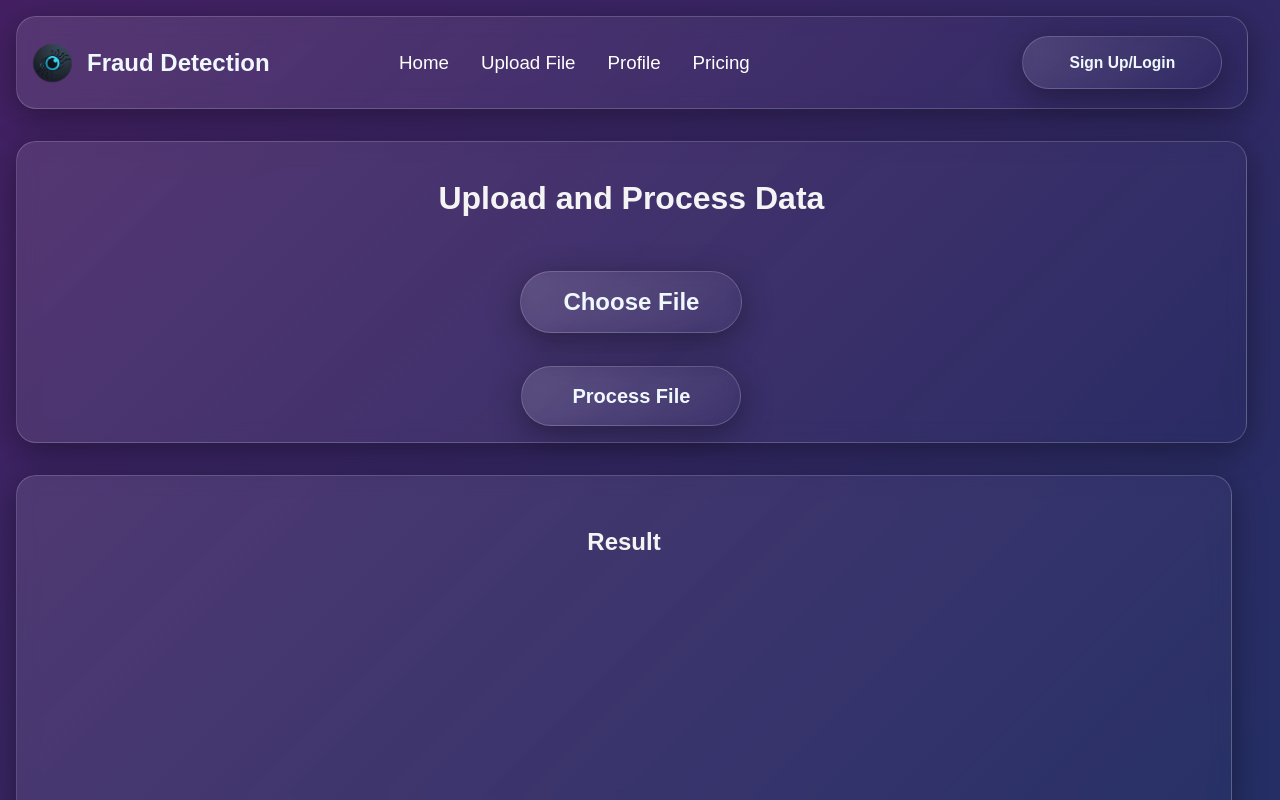
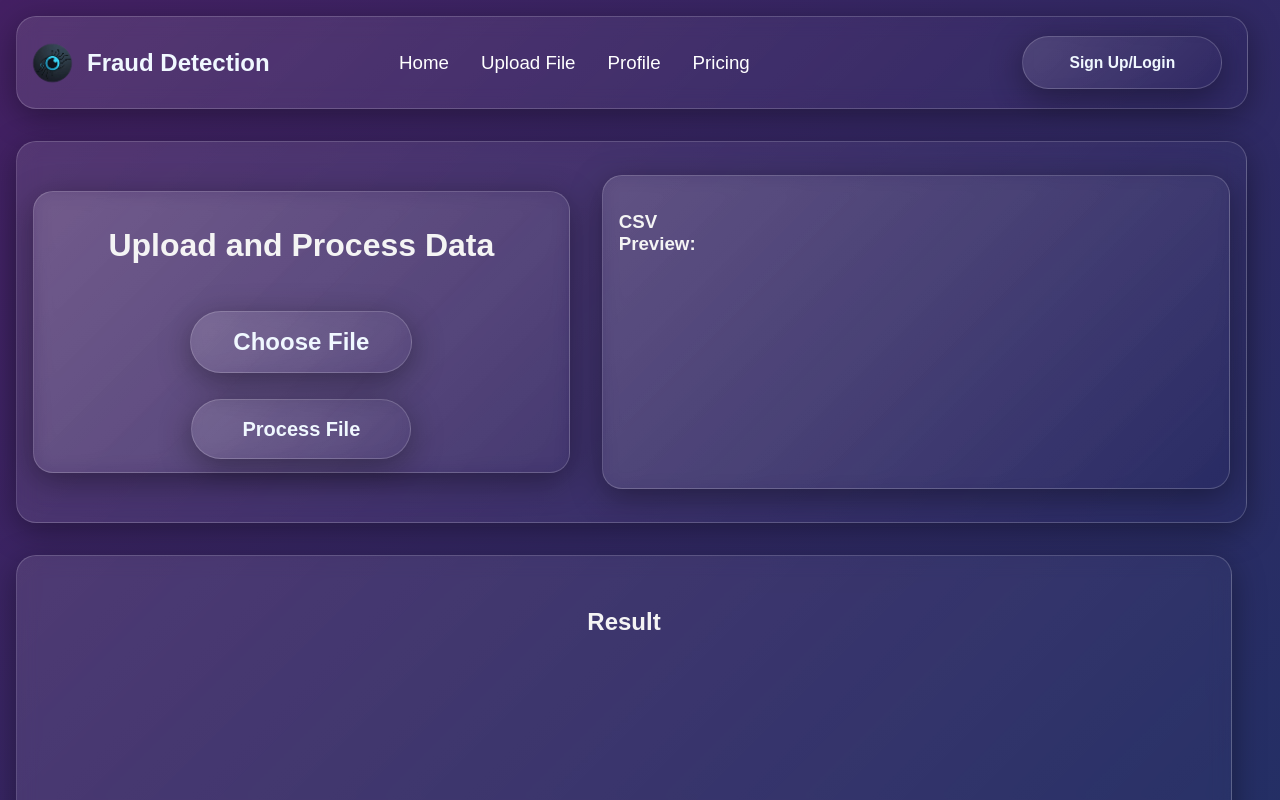
Before and after one commit to keerthirajsivashankar/Data-Detective, a React (Vite) app: page /processing in a window 1280 px wide. Shown: the top 800 px of the page. Built offline with nearby package versions, Linux system fonts and the light colour scheme.

Commit message:
Finished Halfway their man

```diff
--- a/package.json
+++ b/package.json
@@ -12,6 +12,7 @@
   "dependencies": {
     "axios": "^1.7.9",
     "framer-motion": "^12.0.3",
+    "papaparse": "^5.5.2",
     "react": "^18.3.1",
     "react-dom": "^18.3.1",
     "react-router-dom": "^7.1.3"
--- a/src/Pages/Processing.jsx
+++ b/src/Pages/Processing.jsx
@@ -1,10 +1,26 @@
 import React, { useState } from "react";
+import Papa from "papaparse"; // Import PapaParse
 
 const ProcessingPage = () => {
   const [file, setFile] = useState(null);
+  const [csvData, setCsvData] = useState([]); // To store parsed CSV data
 
   const handleFileUpload = (event) => {
-    setFile(event.target.files[0]);
+    const uploadedFile = event.target.files[0];
+    setFile(uploadedFile);
+
+    if (uploadedFile && uploadedFile.type === "text/csv") {
+      // Use PapaParse to parse the CSV file
+      Papa.parse(uploadedFile, {
+        complete: (result) => {
+          console.log("Parsed CSV result:", result);
+          setCsvData(result.data); // Save parsed data
+        },
+        header: true, // Optional: treat the first row as headers
+      });
+    } else {
+      alert("Please upload a valid CSV file!");
+    }
   };
 
   const handleProcess = () => {
@@ -19,21 +35,46 @@ const ProcessingPage = () => {
   return (
     <div className="processing-page">
       <div className="result-1">
+        <div className="pr">
           <h1>Upload and Process Data</h1>
-        {/* Hidden file input */}
           <input
             id="file-upload"
             type="file"
             onChange={handleFileUpload}
             style={{ display: "none" }}
           />
-        {/* Label styled as button */}
           <label htmlFor="file-upload" className="ubtn">
             <h2>Choose File</h2>
           </label>
-        <button className="ubtn" onClick={handleProcess}><h2>Process File</h2></button>
+          <button className="ubtn" onClick={handleProcess}>
+            <h2>Process File</h2>
+          </button>
           {file && <p>Uploaded File: {file.name}</p>}
         </div>
+
+        <div className="pl">
+          <h3>CSV Preview:</h3>
+          <table>
+            <thead>
+              <tr>
+                {csvData[0] && Object.keys(csvData[0]).map((header) => (
+                  <th key={header}>{header}</th>
+                ))}
+              </tr>
+            </thead>
+            <tbody>
+              {csvData.map((row, index) => (
+                <tr key={index}>
+                  {Object.values(row).map((value, idx) => (
+                    <td key={idx}>{value}</td>
+                  ))}
+                </tr>
+              ))}
+            </tbody>
+          </table>
+        </div>
+      </div>
+
       <div className="result">
         <h2>Result</h2>
       </div>
--- a/src/index.css
+++ b/src/index.css
@@ -38,24 +38,40 @@ body {
 /* HomePage.css */
 
 /*Processing Page*/
-.processing-page{
+.processing-page {
   color: #f4f4f4;
   width: 100%;
   border-radius: 20px;
   display: flex;
   justify-content: center;
   flex-direction: column;
+}
 
-
-}
-.result-1{
-  height: 300px;
+.result-1 {
+  height: 380px;
   width: 96%;
   margin: 1rem;
   background: linear-gradient(135deg, rgba(255, 255, 255, 0.1), rgba(255, 255, 255, 0));
   backdrop-filter: blur(10px);
   -webkit-backdrop-filter: blur(10px);
-  border:1px solid rgba(255, 255, 255, 0.18);
+  border: 1px solid rgba(255, 255, 255, 0.18);
+  box-shadow: 0 8px 32px 0 rgba(0, 0, 0, 0.37);
+  display: flex;
+  justify-content: center;
+  align-items: center;
+  flex-direction: row;
+  justify-content: space-around;
+  border-radius: 20px;
+}
+
+.pr {
+  height: 280px;
+  width: 45%;
+  margin: 1rem;
+  background: linear-gradient(135deg, rgba(255, 255, 255, 0.1), rgba(255, 255, 255, 0));
+  backdrop-filter: blur(10px);
+  -webkit-backdrop-filter: blur(10px);
+  border: 1px solid rgba(255, 255, 255, 0.18);
   box-shadow: 0 8px 32px 0 rgba(0, 0, 0, 0.37);
   display: flex;
   justify-content: center;
@@ -64,33 +80,78 @@ body {
   justify-content: space-around;
   border-radius: 20px;
 }
-.result{
+
+.pl {
+  width: 50%; /* Adjusted width */
+  height: 280px; /* Adjusted height */
+  margin: 1rem;
+  background: linear-gradient(135deg, rgba(255, 255, 255, 0.1), rgba(255, 255, 255, 0));
+  backdrop-filter: blur(10px);
+  -webkit-backdrop-filter: blur(10px);
+  border: 1px solid rgba(255, 255, 255, 0.18);
+  box-shadow: 0 8px 32px 0 rgba(0, 0, 0, 0.37);
+  display: flex;
+  justify-content: center;
+  align-items: flex-start;
+  padding: 1rem;
+  border-radius: 20px;
+  overflow-y: auto;
+}
+
+.result {
   height: 500px;
   width: 1150px;
   margin: 1rem;
   background: linear-gradient(135deg, rgba(255, 255, 255, 0.1), rgba(255, 255, 255, 0));
   backdrop-filter: blur(10px);
   -webkit-backdrop-filter: blur(10px);
-  border:1px solid rgba(255, 255, 255, 0.18);
+  border: 1px solid rgba(255, 255, 255, 0.18);
   box-shadow: 0 8px 32px 0 rgba(0, 0, 0, 0.37);
   display: flex;
   justify-content: center;
   padding: 2rem;
   border-radius: 20px;
 }
-.ubtn{
+table {
+  width: 100%;
+  border-collapse: collapse;
+  margin: 10px;
+  background-color: #ddd;
+  color: #242f65;
+}
+
+table, th, td {
+  border: 1px solid #ddd;
+  text-align: left;
+}
+
+th, td {
+  padding: 8px;
+}
+
+th {
+  background-color: #f2f2f2;
+}
+.ubtn {
   height: 60px;
   width: 220px;
   border-radius: 35px;
-  border: 0px solid ;
+  border: 0px solid;
   background: linear-gradient(135deg, rgba(255, 255, 255, 0.1), rgba(255, 255, 255, 0));
   backdrop-filter: blur(10px);
   -webkit-backdrop-filter: blur(10px);
   color: aliceblue;
-  border:1px solid rgba(255, 255, 255, 0.18);
+  border: 1px solid rgba(255, 255, 255, 0.18);
   box-shadow: 0 8px 32px 0 rgba(0, 0, 0, 0.37);
   text-align: center;
   display: flex;
   align-items: center;
   justify-content: center;
 }
+
+pre {
+  white-space: pre-wrap;
+  word-wrap: break-word;
+  font-family: 'Courier New', Courier, monospace;
+  color: #fff;
+}
```
Also changed, not shown: 1 other file (tests, documents, lock files or other folders). Lines whose indentation alone changed are shown as unchanged.
